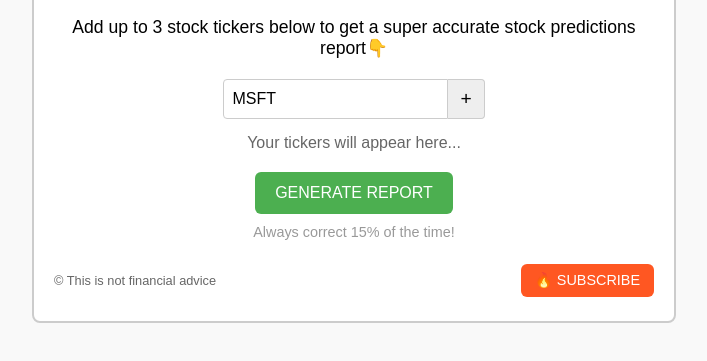
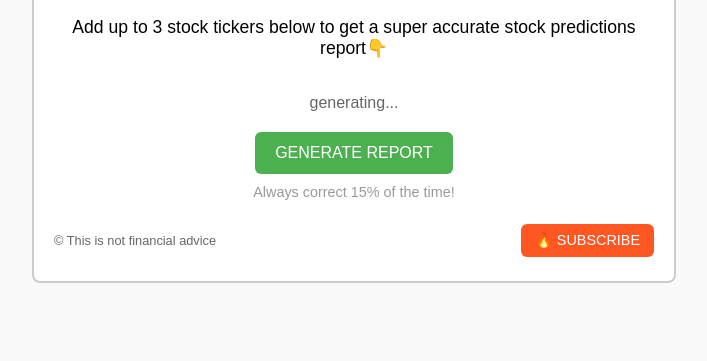
Before and after one commit to eren20000000000/AI_FINSICAL_ADVISER, a plain HTML site: page index.html in a window 1280 px wide. Both pictures are taken after a click on the button "GENERATE REPORT". Shown: the part 103-464 px from the top of the page, without its empty margins (286-993 px from the left). Drawn offline with Linux system fonts and the light colour scheme.

Commit message:
Implemented generate button logic to hide results and show generating state

```diff
--- a/index.html
+++ b/index.html
@@ -17,14 +17,16 @@
     <main>
       <p class="intro">Add up to 3 stock tickers below to get a super accurate stock predictions report👇</p>
 
-      <div class="ticker-input">
+      <div id="Result_container"  class="ticker-input">
+<div id="Result">
         <input type="text" placeholder="Enter ticker..." value="MSFT">
         <button class="add-btn">+</button>
+</div>
       </div>
 
       <p class="tickers">Your tickers will appear here...</p>
 
-      <button class="generate-btn">GENERATE REPORT</button>
+      <button id="generate_btn" class="generate-btn">GENERATE REPORT</button>
       <p class="disclaimer">Always correct 15% of the time!</p>
     </main>
 
@@ -34,4 +36,5 @@
     </footer>
   </div>
 </body>
+<script src="script.js"></script>
 </html>
--- /dev/null
+++ b/script.js
@@ -0,0 +1,12 @@
+let Result = document.getElementById("Result")
+let Result_container = document.getElementById("Result_container")
+let generate_btn =  document.getElementById("generate_btn")
+let tickers = document.querySelector(".tickers")
+
+generate_btn.addEventListener("click",()=>{
+    console.log(
+        "clicked"
+    )
+    Result.style.display="none"
+    tickers.innerText = "generating..."
+} )
```
